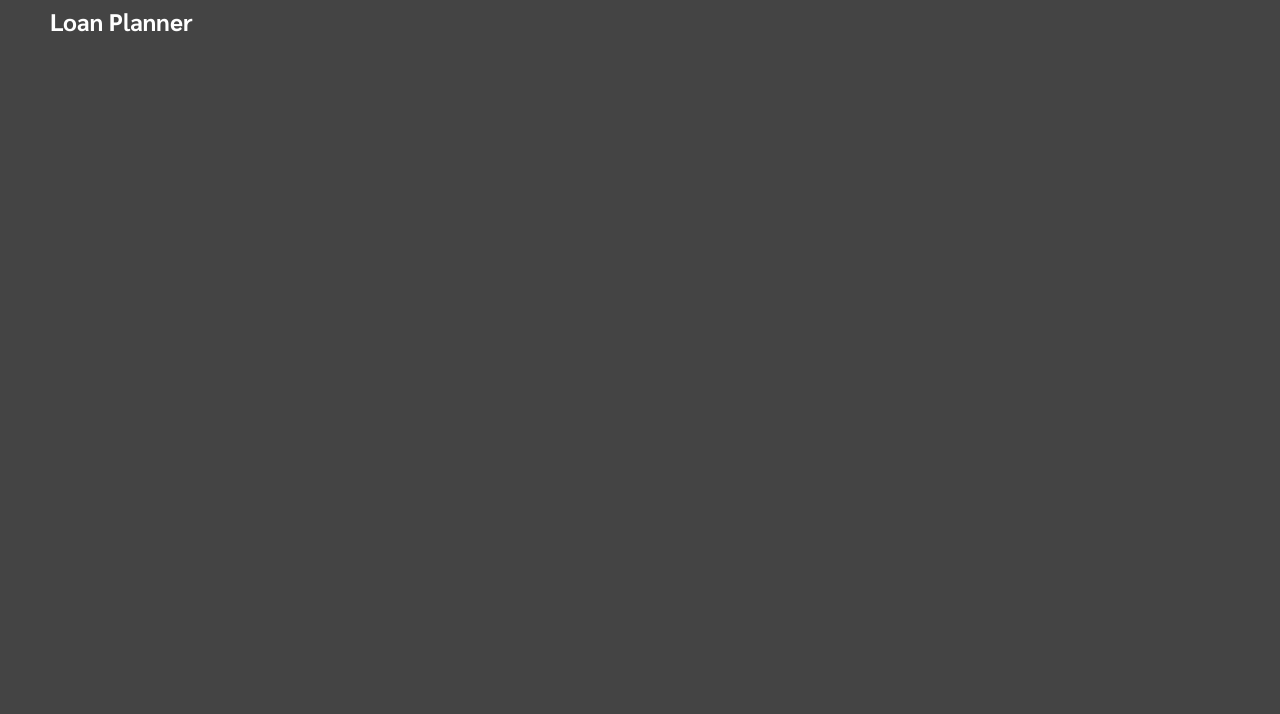
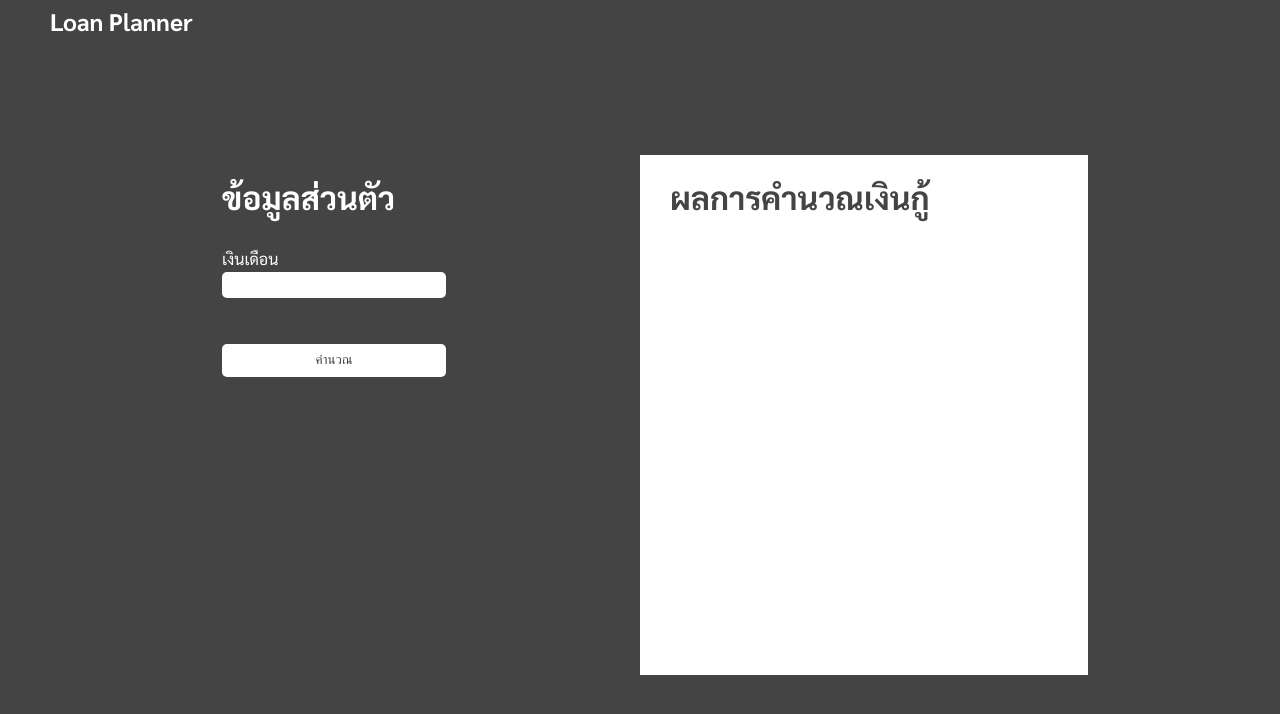
Before and after one commit to kard80/loan-planner-react, a React app: page /detail/maximum-loan in a window 1280 px wide. Before the commit this address had no page. Shown: the top 714 px of the page. Built offline with nearby package versions, Linux system fonts and the light colour scheme.

Commit message:
static detail page with mock data

```diff
--- a/src/index.less
+++ b/src/index.less
@@ -17,6 +17,7 @@ button {
     border-radius: @block-radius;
     color: @dark-color;
     height: 33px;
+    cursor: pointer;
 }
 
 input {
--- a/src/index.tsx
+++ b/src/index.tsx
@@ -16,7 +16,7 @@ ReactDOM.render(
     <Navbar />
       <Routes>
         <Route path="/" element={<Home />} />
-        <Route path="/detail" element={<Detail />} />
+        <Route path="/detail/:id" element={<Detail />} />
       <Route path="/login" element={<Login />} />
     </Routes>
     </BrowserRouter>
--- a/src/mocks/home.ts
+++ b/src/mocks/home.ts
@@ -1,7 +1,70 @@
-export const Topic = [
+import { ServicePayload, ServiceRequest } from '../types/serviceRequest';
+
+export const Services: ServiceRequest[] = [
     {
-        name: 'วงเงินกู้สูงสุด',
-        input: ['เงินเดือน'],
-        output: ['เงินกู้สูงสุด']
-    }
+        id: 'maximum-loan',
+        label: 'วงเงินกู้สูงสุด',
+        input: [
+            {
+                label: 'เงินเดือน',
+                key: 'salary',
+                type: 'number',
+                value: 0
+
+            }
+        ],
+        output: [
+            {
+                label: 'เงินกู้สูงสุด',
+                key: 'loanAmount',
+                type: 'number',
+                value: 0
+            }
+        ],
+    },
+    // {
+    //     id: 'pay-monthly',
+    //     label: 'ผ่อนเดือนละ',
+    //     input: [
+    //         {
+    //             label: 'เงินเดือน',
+    //             key: 'salary',
+    //             type: 'number',
+    //             value: 0
+
+    //         }
+    //     ],
+    //     output: [
+    //         {
+    //             label: 'เงินกู้สูงสุด',
+    //             key: 'loanAmount',
+    //             type: 'number',
+    //             value: 0
+    //         }
+    //     ],
+    //     options: ['disable']
+    // }
 ]
+
+export function FindService(id: string): ServiceRequest {
+    let result: ServiceRequest = {
+        id: '',
+        label: '',
+        input: [],
+        output: []
+    };
+
+    Services.forEach(item => {
+        if (item.id === id) {
+            result = item;
+            return;
+        }
+    })
+    return result
+}
+
+export function MockNumberResult(payload: ServicePayload[]): ServicePayload[] {
+    return payload.map(item => {
+        return {...item, value: Math.random() * 1000000}
+    })
+}
--- a/src/mocks/input.ts
+++ /dev/null
@@ -1,6 +0,0 @@
-export const MaxLoanAmountReq = [
-    {
-        name: 'เงินเดือน',
-        type: 'number'
-    }
-]
--- a/src/mocks/output.ts
+++ /dev/null
@@ -1,6 +0,0 @@
-export const MaxLoanAmountRes = [
-    {
-        name: 'เงินกู้สูงสุด',
-        result: '3,500,000.00'
-    }
-]
--- a/src/pages/detail/detail.less
+++ b/src/pages/detail/detail.less
@@ -4,7 +4,7 @@
 .detail-container {
     display: flex;
     align-items: center;
-    width: 60%;
+    width: 70%;
     height: 90vh;
     margin: auto;
 
--- a/src/pages/detail/detail.tsx
+++ b/src/pages/detail/detail.tsx
@@ -1,13 +1,48 @@
-import { useState } from 'react';
+import { useEffect, useState } from 'react';
+import { useParams } from 'react-router-dom';
+import { MockNumberResult } from '../../mocks/home';
 
-import { MaxLoanAmountReq } from '../../mocks/input';
-import { MaxLoanAmountRes } from '../../mocks/output';
+import { FindService } from '../../mocks/home';
+import { ServicePayload, ServiceRequest } from '../../types/serviceRequest';
 
 import './detail.less';
 
 export default function Detail() {
-    const [reqPayload] = useState(MaxLoanAmountReq);
-    const [resPayload] = useState(MaxLoanAmountRes);
+    let { id } = useParams();
+    const [payload, setPayload] = useState<ServicePayload[]>([]);
+    const [data, setData] = useState<ServiceRequest>({id: '', label: '', input: [], output: []});
+    const [showResult, setShowResult] = useState<boolean>(false);
+
+    useEffect(() => {
+        if (id) {
+            const getData = FindService(id);
+            setData(getData);
+        }
+    }, [id])
+
+    const onClickCaculate = () => {
+        //TODO: http POST data
+        const result = MockNumberResult(payload);
+        const changedData: ServiceRequest = {...data, output: result };
+        setData(changedData);
+        setShowResult(true);
+    }
+
+    const onInputValueChange = (e: React.ChangeEvent<HTMLInputElement>, servicePayload: ServicePayload) => {
+        const { key } = servicePayload;
+        let isAssignValue = false;
+        const checked = payload.map(item => {
+            if (item.key === key) {
+                item.value = e.target.value;
+                isAssignValue = true;
+            }
+            return item;
+        })
+        if (!isAssignValue) {
+            checked.push({ ...servicePayload, value: e.target.value })
+        }
+        setPayload(checked)
+    }
 
     return (
         <div className='detail-container'>
@@ -15,32 +50,32 @@ export default function Detail() {
                 <div className='child-panel'>
                     <h1>ข้อมูลส่วนตัว</h1>
                     <div className='input-block-container'>
-                        {reqPayload.map(item => {
+                        {data?.input.map(item => {
+                            const inputType = item.type === 'number' ? 'number' : 'text';
                             return (
-                                <div className='input-block'>
-                                    <label>{item.name}</label>
-                                    <input />
+                                <div className='input-block' key={item.key}>
+                                    <label>{item.label}</label>
+                                    <input type={inputType} step='1000'  onChange={e => onInputValueChange(e, item)} />
                                 </div>
                             )
                         })}
                     </div>
-                    <button>คำนวณ</button>
+                    <button onClick={onClickCaculate}>คำนวณ</button>
                 </div>
             </div>
             <div className='right-panel'>
             <div className='child-panel'>
                     <h1>ผลการคำนวณเงินกู้</h1>
                     <div className='result-block-container'>
-                        {resPayload.map(item => {
+                        {showResult && data?.output.map(item => {
                             return (
-                                <div className='result-block'>
-                                    <p className='bold'>{item.name}</p>
-                                    <p>{item.result}</p>
+                                <div className='result-block' key={item.key}>
+                                    <p className='bold'>{item.label}</p>
+                                    <p>{item.value}</p>
                                 </div>
                             )
                         })}
                     </div>
-                    <div></div>
                 </div>
             </div>
         </div>
--- a/src/pages/home/home.less
+++ b/src/pages/home/home.less
@@ -5,21 +5,28 @@
     width: 80%;
     margin: 30px auto 0 auto;
 
-    //grid property
-    display: grid;
-    grid-template-columns: auto auto;
-    row-gap: 30px;;
+    //flex property
+    display: flex;
+    flex-direction: column;
+    justify-content: flex-start;
+    align-items: center;
+    gap: 20px;
+
+    a {
+        text-decoration-line: none;
+    }
 
     .card {
         background-color: @light-color;
         color: @dark-color;
         height: 40px;
-        min-width: 200px;
-        max-width: 350px;
+        min-width: 300px;
+        max-width: 400px;
         width: 80%;
         min-height: 65px;
         margin: auto;
         cursor: pointer;
+        border-radius: @block-radius;
 
         //flex property
         display: flex;
--- a/src/pages/home/home.tsx
+++ b/src/pages/home/home.tsx
@@ -1,16 +1,19 @@
-import { Topic } from '../../mocks/home';
+import { Link } from 'react-router-dom';
+import { Services } from '../../mocks/home';
 import { useState } from 'react';
 
 import './home.less';
 
 export default function Home() {
-    const [data] = useState(Topic);
+    const [data] = useState(Services);
     return (
         <div className='home-container'>
-            {data.map((item, index) => {
-                const className = `card ${index % 2 === 0 ? 'left-card' : 'right-card'}`
+            {data.map((item) => {
+                const input = `/detail/${item.id}`;
                 return (
-                    <div className={className}>{item.name}</div>
+                    <Link to={input} key={item.id}>
+                        <div className='card'>{item.label}</div>
+                    </Link>
                 )
             })}
         </div>
--- /dev/null
+++ b/src/types/serviceRequest.ts
@@ -0,0 +1,14 @@
+export type ServiceRequest = {
+    id: string,
+    label: string,
+    input: ServicePayload[],
+    output: ServicePayload[],
+    options?: string[]
+}
+
+export type ServicePayload = {
+    label: string,
+    key: string,
+    type: string,
+    value: any
+}
```
